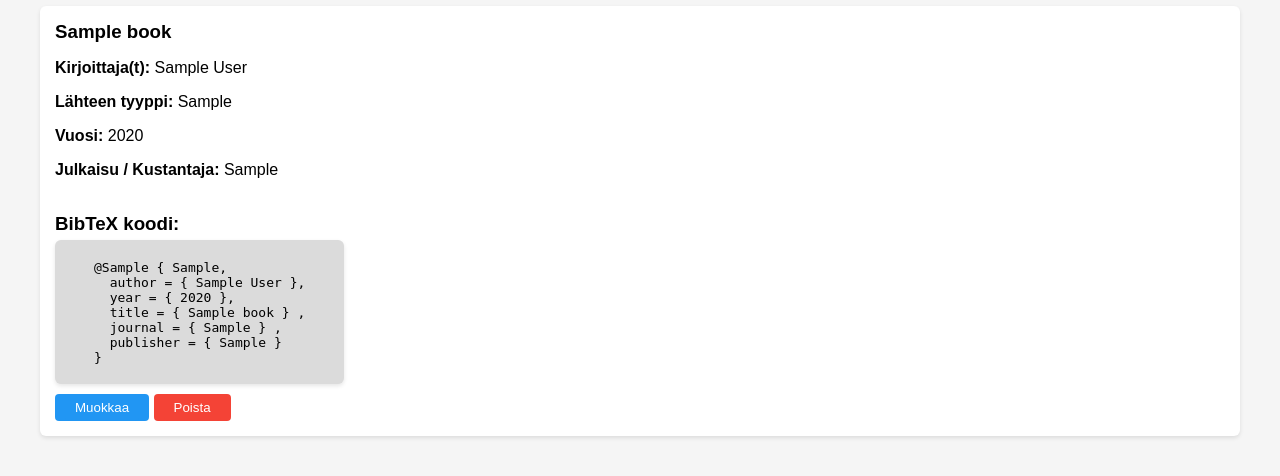
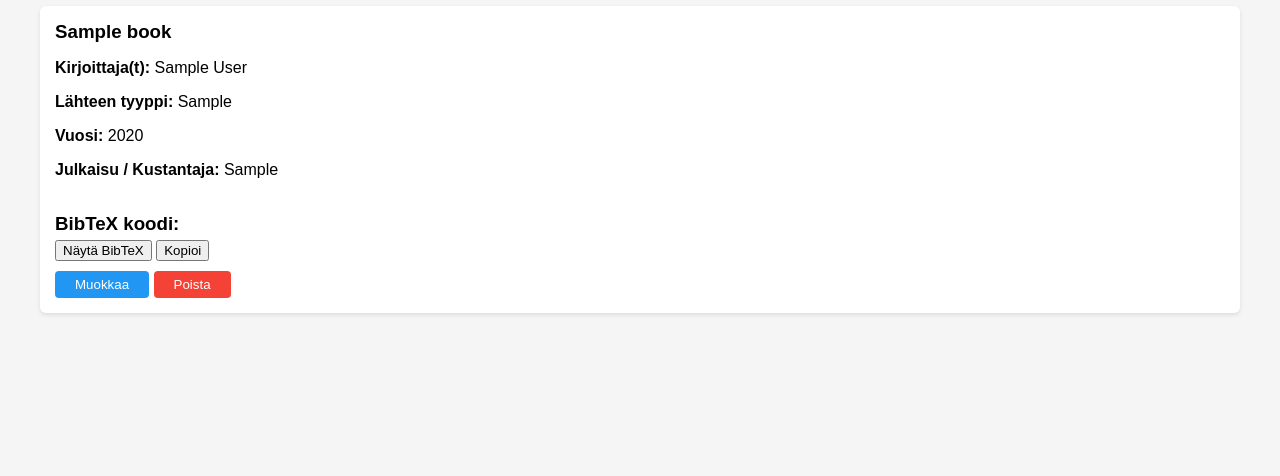
Before and after one commit to Brynde/ohtu-luukkaisen-opetuslapset, a Flask app: page / in a window 1280 px wide. Shown: the part 349-825 px from the top of the page. After the commit the page ends 664 px from the top, so only its background shows below. Run offline with Flask 3, Linux system fonts and the light colour scheme; tables that the repository leaves empty hold one stand-in row (values such as "Sample post").

Commit message:
implemented showing/hiding bibtex code and copying it into clipboard

```diff
--- a/src/repositories/book_repository.py
+++ b/src/repositories/book_repository.py
@@ -1,7 +1,24 @@
+from sqlalchemy import text
 from config import db
-from sqlalchemy import text
 
-from entities.book import Book
+def build_bibtex(key, ref_type, author, title, year, journal, publisher):
+    ref_type = (ref_type or "").strip()
+    key = (key or "").strip()
+    parts = []
+    if author:
+        parts.append(f"  author = {{{author}}}")
+    if year is not None and year != "":
+        parts.append(f"  year = {{{year}}}")
+    if title:
+        parts.append(f"  title = {{{title}}}")
+    if journal:
+        parts.append(f"  journal = {{{journal}}}")
+    if publisher:
+        parts.append(f"  publisher = {{{publisher}}}")
+
+    body = ",\n".join(parts)
+    bib = f"@{ref_type}{{{key},\n{body}\n}}\n"
+    return bib
 
 def get_books():
     result = db.session.execute(
@@ -11,7 +28,7 @@ def get_books():
     return books
 
 def get_info(source_key):
-    sql = text("SELECT key, ref_type, author, title, year, journal, publisher FROM books WHERE key = :key")
+    sql = text("SELECT key, ref_type, author, title, year, journal, publisher, bibtex FROM books WHERE key = :key")
     result = db.session.execute(sql, {"key": source_key})
     book_info = result.fetchone()
     if book_info is None:
@@ -24,11 +41,26 @@ def get_info(source_key):
         "year": book_info[4],
         "journal": book_info[5],
         "publisher": book_info[6],
+        "bibtex": book_info[7]
     }
 
+def update_bibtex(key):
+    sql = text("SELECT key, ref_type, author, title, year, journal, publisher FROM books WHERE key = :key")
+    row = db.session.execute(sql, {"key": key}).fetchone()
+    if row is None:
+        return None
+
+    # row columns: key, ref_type, author, title, year, journal, publisher
+    bib = build_bibtex(row[0], row[1], row[2], row[3], row[4], row[5], row[6])
+    update_sql = text("UPDATE books SET bibtex = :bib WHERE key = :key")
+    db.session.execute(update_sql, {"bib": bib, "key": key})
+    db.session.commit()
+    return bib
+
 def create_book(key, ref_type, author, title, year, journal, publisher):
-    sql = text("INSERT INTO books (key, ref_type, author, title, year, journal, publisher) VALUES (:key, :ref_type, :author, :title, :year, :journal, :publisher)")
-    db.session.execute(sql, {"key": key, "ref_type": ref_type, "author": author, "title": title, "year": year, "journal": journal, "publisher": publisher})
+    bibtex = build_bibtex(key, ref_type, author, title, year, journal, publisher)
+    sql = text("INSERT INTO books (key, ref_type, author, title, year, journal, publisher, bibtex) VALUES (:key, :ref_type, :author, :title, :year, :journal, :publisher, :bibtex)")
+    db.session.execute(sql, {"key": key, "ref_type": ref_type, "author": author, "title": title, "year": year, "journal": journal, "publisher": publisher, "bibtex": bibtex})
     db.session.commit()
 
 def edit_book(source_key, content):
@@ -81,6 +113,7 @@ def edit_book(source_key, content):
     sql = text(f"UPDATE books SET {', '.join(set_clauses)} WHERE key = :source_key")
     db.session.execute(sql, params)
     db.session.commit()
+    update_bibtex(source_key)
     return True
 
 def delete_book(source_key):
@@ -96,7 +129,7 @@ def find_books(query, ref_type=None):
     q = "%" if query == "" else f"%{query}%"
 
     sql = (
-        "SELECT key, ref_type, author, title, year, journal, publisher "
+        "SELECT key, ref_type, author, title, year, journal, publisher, bibtex "
         "FROM books "
         "WHERE (COALESCE(key,'') LIKE :q OR COALESCE(ref_type,'') LIKE :q "
         "OR COALESCE(author,'') LIKE :q OR COALESCE(title,'') LIKE :q "
@@ -115,6 +148,6 @@ def find_books(query, ref_type=None):
     rows = result.fetchall()
     return [
         {"key": r[0], "ref_type": r[1], "author": r[2], "title": r[3],
-         "year": r[4], "journal": r[5], "publisher": r[6]}
+         "year": r[4], "journal": r[5], "publisher": r[6], "bibtex": r[7]}
         for r in rows
     ]
--- a/src/schema.sql
+++ b/src/schema.sql
@@ -6,5 +6,6 @@ CREATE TABLE books (
     title TEXT,
     year INTEGER,
     journal TEXT,
-    publisher TEXT
+    publisher TEXT,
+    bibtex TEXT
 );
--- a/src/templates/index.html
+++ b/src/templates/index.html
@@ -52,23 +52,11 @@
 
             <br>
             <h3>BibTeX koodi:</h3>
-            <div class="code-box">
-                <p>@{{ source.ref_type }} { {{ source.key }},<br>
-                    &nbsp;     author = { {{ source.author }} },<br>
-                    &nbsp;     year = { {{ source.year }} },<br>
-                    &nbsp;     title = { {{ source.title }} }
-                    {% if source.journal %}
-                        ,<br>
-                        &nbsp;     journal = { {{ source.journal }} }
-                    {% endif %}
-                    {% if source.publisher %}
-                        ,<br>
-                        &nbsp;     publisher = { {{ source.publisher }} }
-                    {% endif %}
-                    <br>
-                }
-                </p>
+            <div class="bib-controls">
+            <button type="button" class="toggle-bib" data-target="bib-{{ source.key }}">Näytä BibTeX</button>
+            <button type="button" class="copy-bib" data-target="bib-{{ source.key }}">Kopioi</button>
             </div>
+            <pre id="bib-{{ source.key }}" class="bibcode" style="display:none; white-space: pre-wrap;">{{ source.bibtex }}</pre>
 
         <div class="buttons">
             <button class="edit-btn"><a class="edit-btn" href="{{ url_for('edit_source', source_key=source.key) }}">Muokkaa</a></button>
@@ -82,4 +70,50 @@
     <p>Lähteitä ei löytynyt. Lisää uusi viite yläpuolelta!</p>
 {% endif %}
 
+<script>
+document.addEventListener('click', (e) => {
+  if (e.target.matches('.toggle-bib')) {
+    const id = e.target.dataset.target;
+    const el = document.getElementById(id);
+    const shown = el.style.display !== 'none';
+    el.style.display = shown ? 'none' : 'block';
+    e.target.textContent = shown ? 'Näytä BibTeX' : 'Piilota BibTeX';
+  }
+
+  if (e.target.matches('.copy-bib')) {
+    const id = e.target.dataset.target;
+    const el = document.getElementById(id);
+    const text = el ? el.textContent : '';
+    if (!text) return;
+
+    if (navigator.clipboard && navigator.clipboard.writeText) {
+      navigator.clipboard.writeText(text).then(() => {
+        const old = e.target.textContent;
+        e.target.textContent = 'Kopioitu!';
+        setTimeout(() => e.target.textContent = old, 1500);
+      }).catch(() => fallbackCopy(text, e));
+    } else {
+      fallbackCopy(text, e);
+    }
+  }
+});
+function fallbackCopy(text, buttonEventTarget) {
+  const ta = document.createElement('textarea');
+  ta.value = text;
+  ta.style.position = 'fixed';
+  ta.style.left = '-9999px';
+  document.body.appendChild(ta);
+  ta.select();
+  try {
+    document.execCommand('copy');
+    const old = buttonEventTarget.target ? buttonEventTarget.target.textContent : buttonEventTarget.textContent;
+    (buttonEventTarget.target || buttonEventTarget).textContent = 'Kopioitu!';
+    setTimeout(() => (buttonEventTarget.target || buttonEventTarget).textContent = old, 1500);
+  } finally {
+    document.body.removeChild(ta);
+  }
+}
+</script>
+
+
 {% endblock %}
```
Also changed, not shown: src/templates/find_reference.html (+48 -17 lines).
